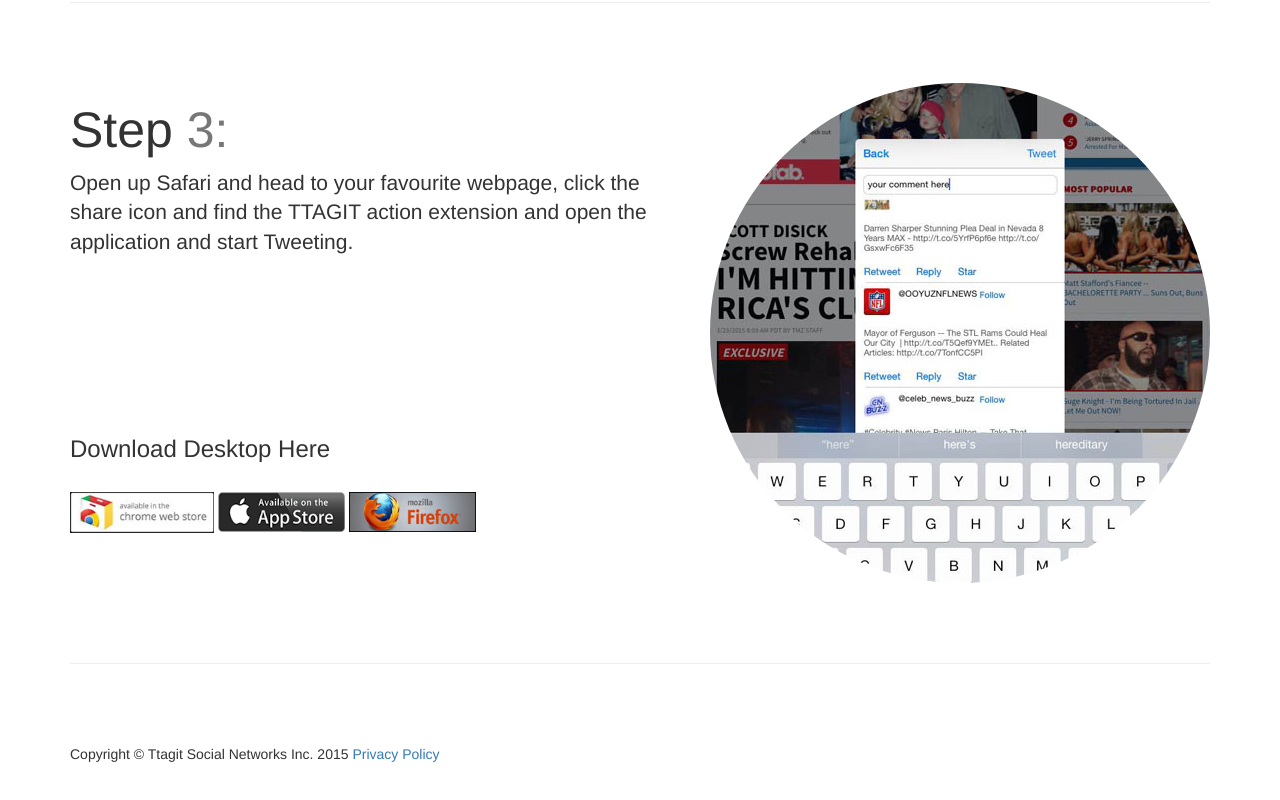
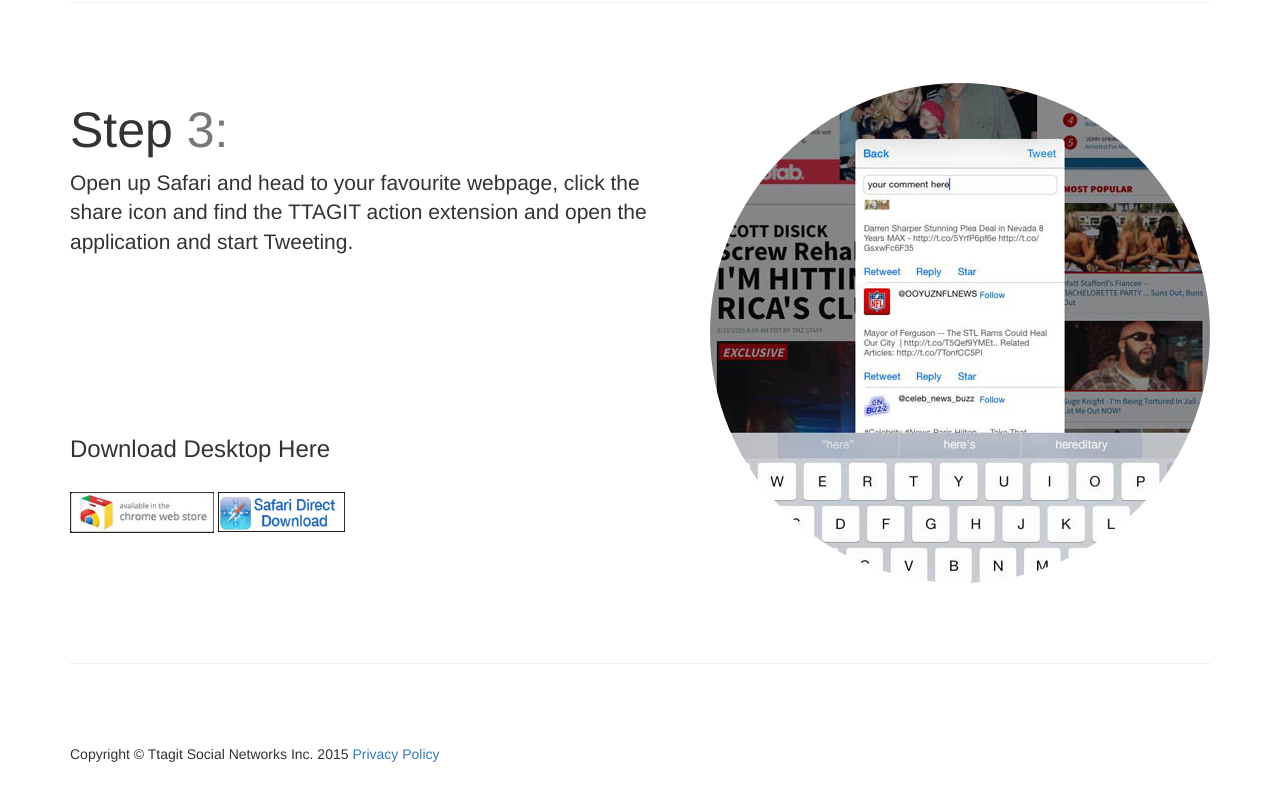
Before and after one commit to ttagit/Old-Site, a website: page index.html in a window 1280 px wide. Shown: the part 2018-2818 px from the top of the page. Drawn offline with nearby package versions, Linux system fonts and the light colour scheme; files whose address does not match are found by name.

Commit message:
Launch Links

```diff
--- a/index.html
+++ b/index.html
@@ -76,7 +76,7 @@
 
             //Font-size = 1/10th of the element's width
         </script>
-        <a class="btn btn-primary btn-lg" href="http://anothersitehere.com/file.pdf">
+        <a class="btn btn-primary btn-lg" href="https://itunes.apple.com/ca/app/ttagit-social-networks-inc/id974194216?mt=8">
    Download
 </a>
 </div>
@@ -131,10 +131,9 @@
 
    <a href="https://chrome.google.com/webstore/detail/ttagit/ijabkockaflfmmcfcpfacclaagfiippe">
   <img src="images/chromestore.jpg" alt="Google Chrome" style="width:144px;height:40;border:0" align="center">
-</a><a href="#">
-  <img src="images/applestore.jpg" alt="Apple Store" style="width:127px;height:40px;border:0">
-</a><a href="https://addons.mozilla.org/en-US/firefox/addon/ttagit/">
-  <img src="images/firefox.jpg" alt="Fire Fox" style="width:127px;height:40px;border:0">
+</a>
+<a href="safari/ttagit.safariextz">
+  <img src="images/safari.jpg" alt="Safari Direct Download" style="width:127px;height:40px;border:0">
 </a>
         </div>
 
```
Also changed, not shown: images/safari.jpg (added), 1 other file.
